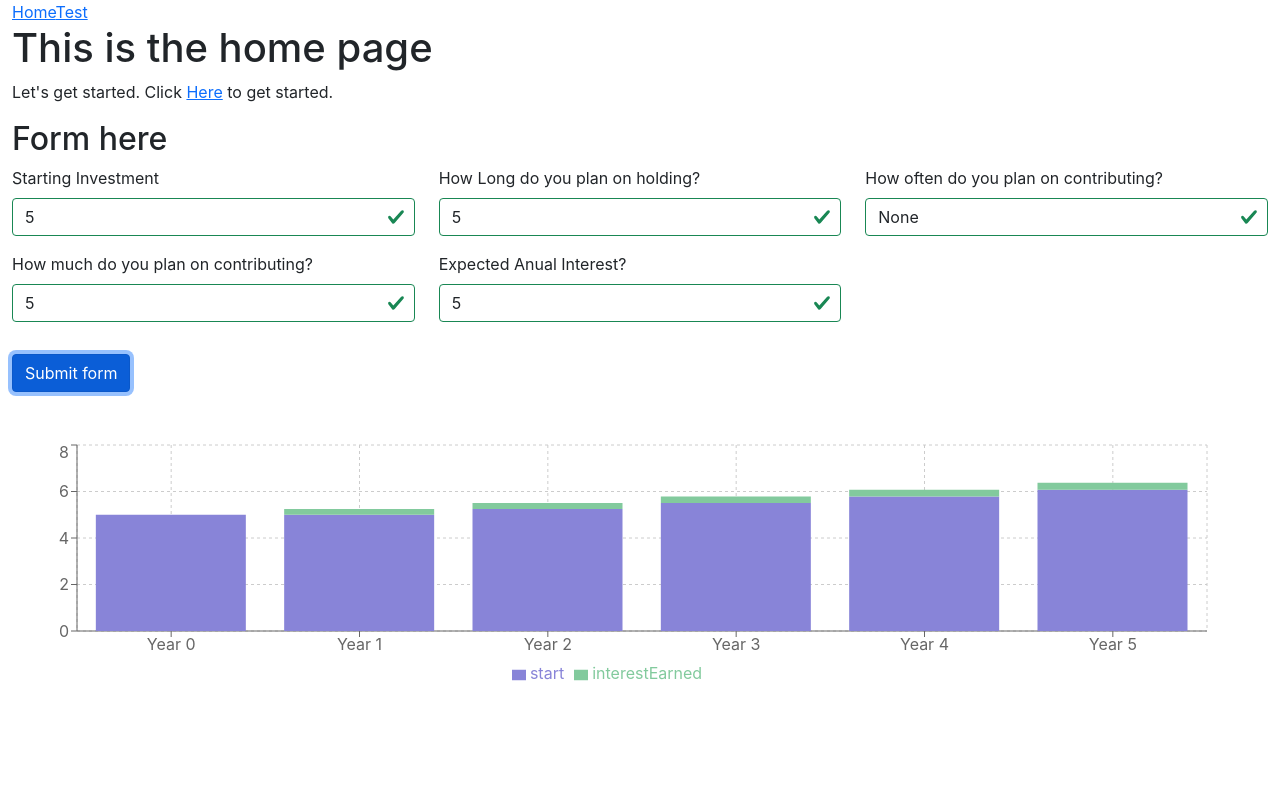
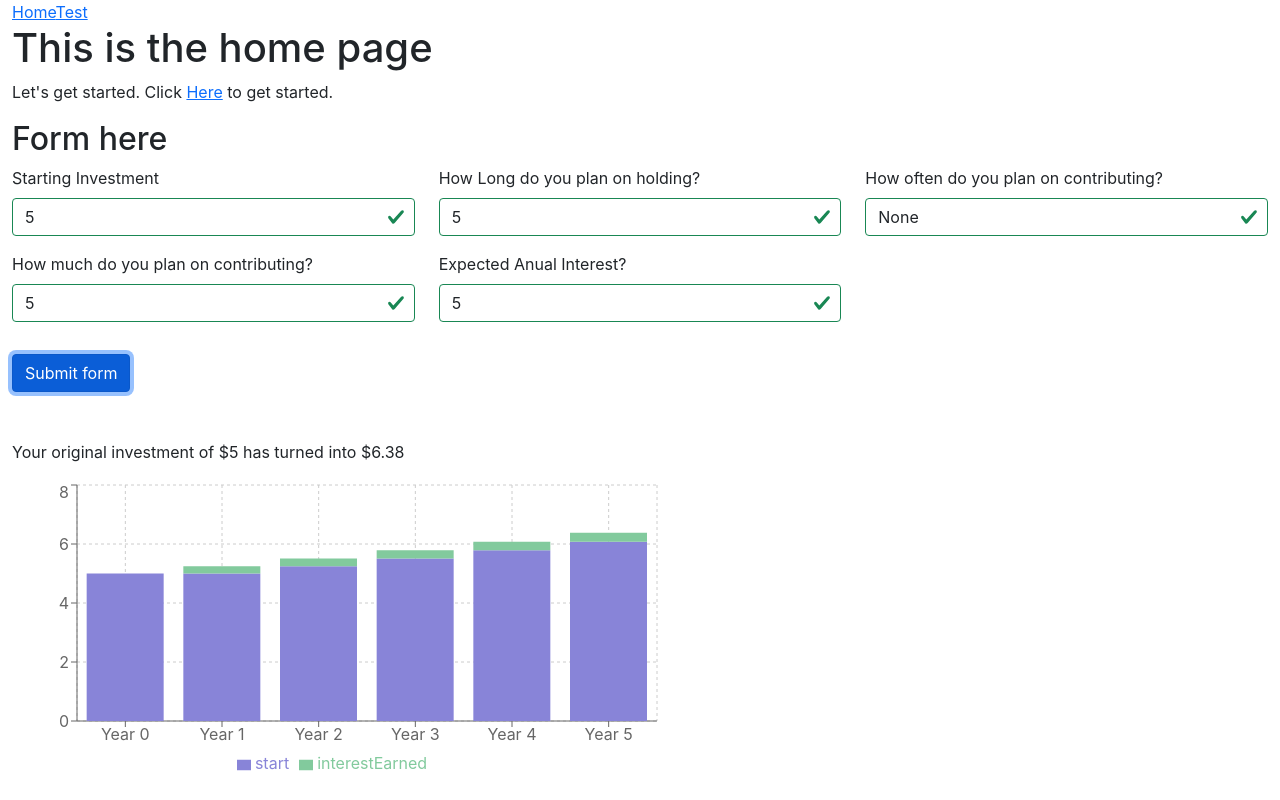
Before and after one commit to richarddowdy/to-the-moon, a React (Create React App) app: page / in a window 1280 px wide. Both pictures are taken after typing "5", "5", "5", "5" into the empty fields and a click on the button "Submit form". Built offline with nearby package versions, Linux system fonts and the light colour scheme.

Commit message:
working on chart

```diff
--- a/src/components/InvestmentChart.js
+++ b/src/components/InvestmentChart.js
@@ -1,15 +1,25 @@
-import React from "react";
+import React, { useState, useEffect } from "react";
 import { BarChart, CartesianGrid, XAxis, YAxis, Legend, Tooltip, Bar } from "recharts";
 import { calculateCompoundedInterestReturns } from "../utils/investmentHelpers";
 
 export default function InvestmentChart({ investmentData }) {
   console.log("From chart", investmentData);
+  const [chartData, setChartData] = useState(null);
   const { principal, duration, contribution, expectedInterest, frequency } = investmentData;
-  const data = calculateCompoundedInterestReturns(principal, duration, expectedInterest);
+  // const data = calculateCompoundedInterestReturns(principal, duration, expectedInterest);
+
+  useEffect(() => {
+    setChartData(calculateCompoundedInterestReturns(principal, duration, expectedInterest, contribution, frequency));
+  }, [investmentData]);
 
   return (
     <>
-      <BarChart width={1200} height={250} data={data}>
+      {chartData && (
+        <>
+          <p>{`Your original investment of $${principal} has turned into $${
+            chartData[chartData.length - 1].yearEndTotal
+          }`}</p>
+          <BarChart width={650} height={300} data={chartData}>
             <CartesianGrid strokeDasharray="3 3" />
             <XAxis dataKey="year" />
             <YAxis />
@@ -18,6 +28,8 @@ export default function InvestmentChart({ investmentData }) {
             <Bar dataKey="start" stackId="a" fill="#8884d8" />
             <Bar dataKey="interestEarned" stackId="a" fill="#82ca9d" />
           </BarChart>
+        </>
+      )}
     </>
   );
 }
```
Lines whose indentation alone changed are shown as unchanged.
